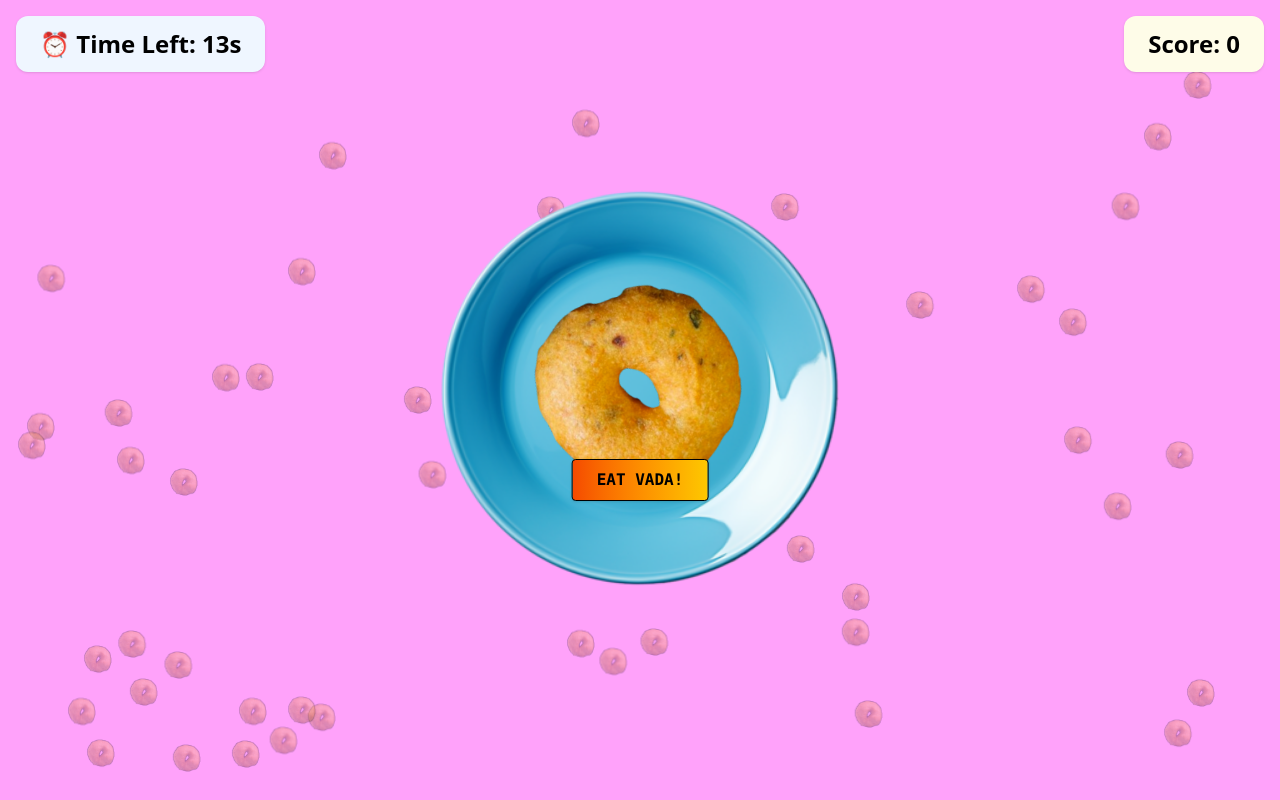
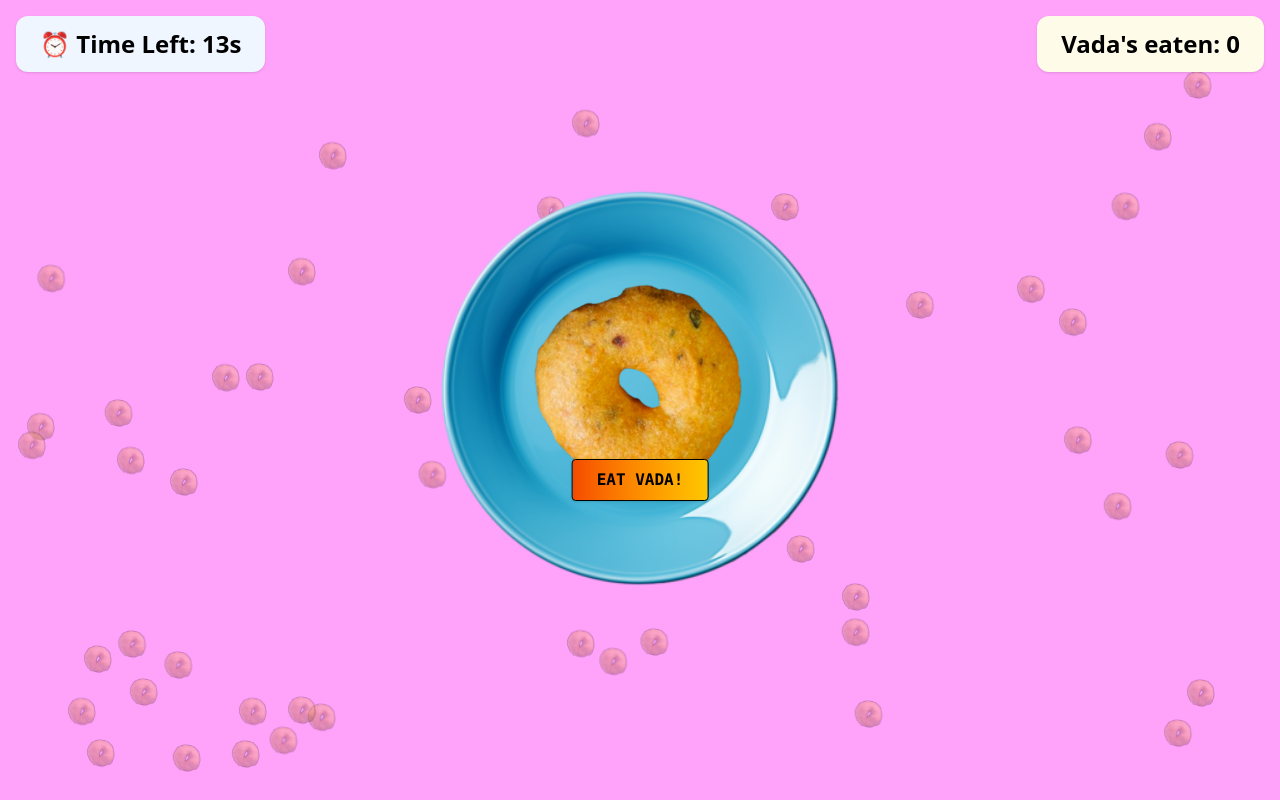
Before and after one commit to jose-0000/Vada_Useless_Projects, a React (Vite) app: page / in a window 1280 px wide. Both pictures are taken after a click on the button "Start Game". Built offline with nearby package versions, Linux system fonts and the light colour scheme.

Commit message:
orientation of vada changed on each iteration

```diff
--- a/src/Home.jsx
+++ b/src/Home.jsx
@@ -24,6 +24,7 @@ function Home() {
   const bitesOnCurrentVada = bites % 5;
   const vadaStages = [vadaImg2, vadaBite1, vadaBite2, vadaBite3, vadaBite4];
   const [vadaVisible, setVadaVisible] = useState(true);
+  const [vadaRotation, setVadaRotation] = useState(0); // rotation in degrees
   // Change this value to increase/decrease the boundary below the vada image and score
   const safeZoneHeight = 350; // px
   // Change this value to control the number of vadas in the background
@@ -73,6 +74,8 @@ function Home() {
       setTimeout(() => {
         setBites(bites + 1);
         setVadaVisible(true);
+        // Set a new random rotation for the next vada
+        setVadaRotation(Math.floor(Math.random() * 360));
       }, 300); // 300ms delay before next vada
     } else {
       setBites(bites + 1);
@@ -156,7 +159,7 @@ function Home() {
                 />
               </div>
               <div style={{ position: 'absolute', left: '50%', top: '50%', transform: 'translate(-50%, -50%)', zIndex: 2 }}>
-                {/* Main vada image, changes to bite images as bites increase, resets every 5 bites, with delay before next vada */}
+                {/* Main vada image, changes to bite images as bites increase, resets every 5 bites, with delay before next vada. Rotates for each vada. */}
                 {vadaVisible && bitesOnCurrentVada < 5 && (
                   <img
                     src={vadaStages[bitesOnCurrentVada]}
@@ -172,6 +175,7 @@ function Home() {
                       pointerEvents: 'none',
                       display: 'block',
                       objectFit: 'cover',
+                      transform: `rotate(${vadaRotation}deg)`,
                     }}
                   />
                 )}
--- a/src/Score.jsx
+++ b/src/Score.jsx
@@ -2,7 +2,7 @@ import React from 'react';
 function Score({ bites }) {
   return (
     <div className="fixed top-4 right-4 text-2xl font-bold bg-yellow-50 rounded-xl px-6 py-3 shadow text-center min-w-[120px]">
-      Score: {bites}
+      Vada's eaten: {bites}
     </div>
   );
 }
```
